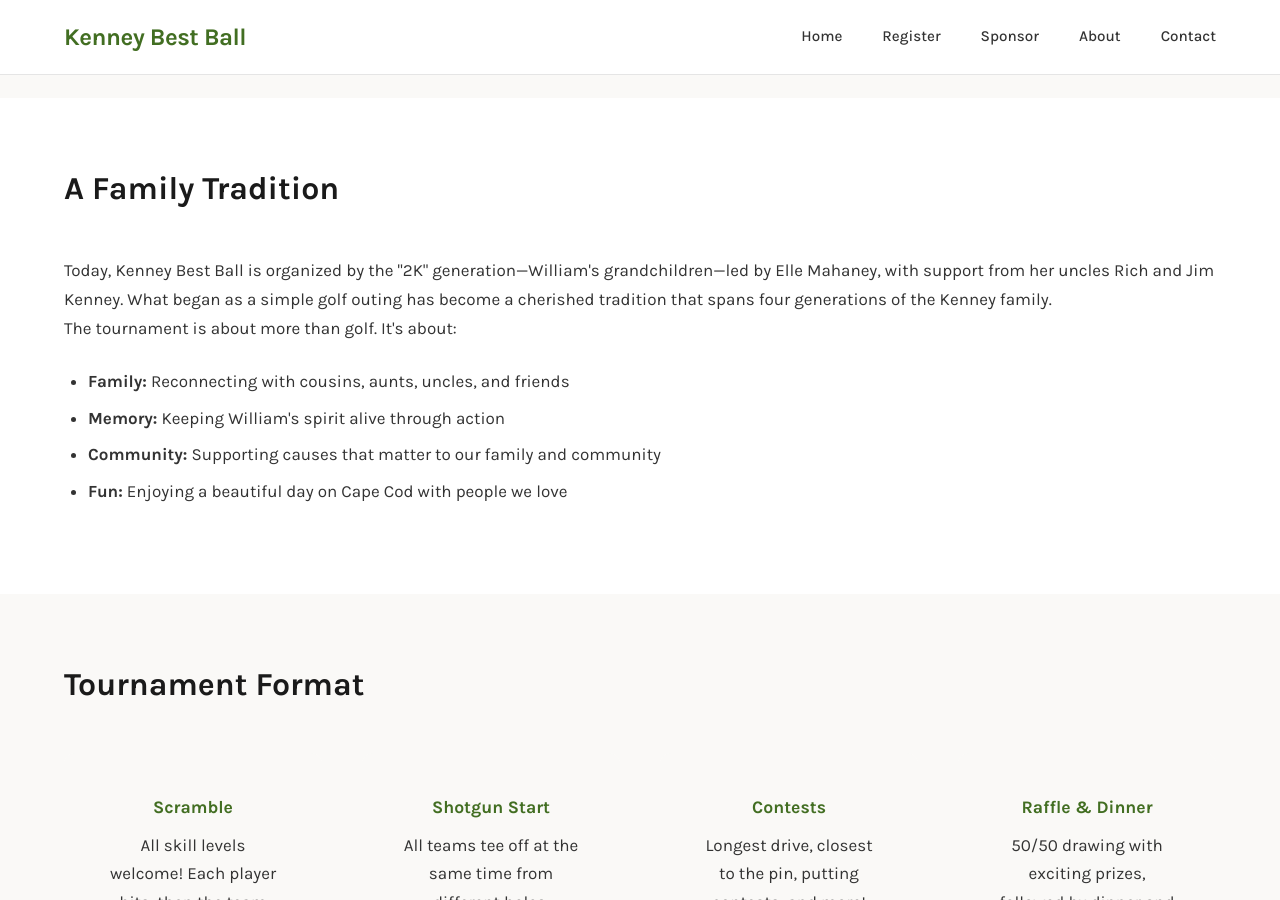
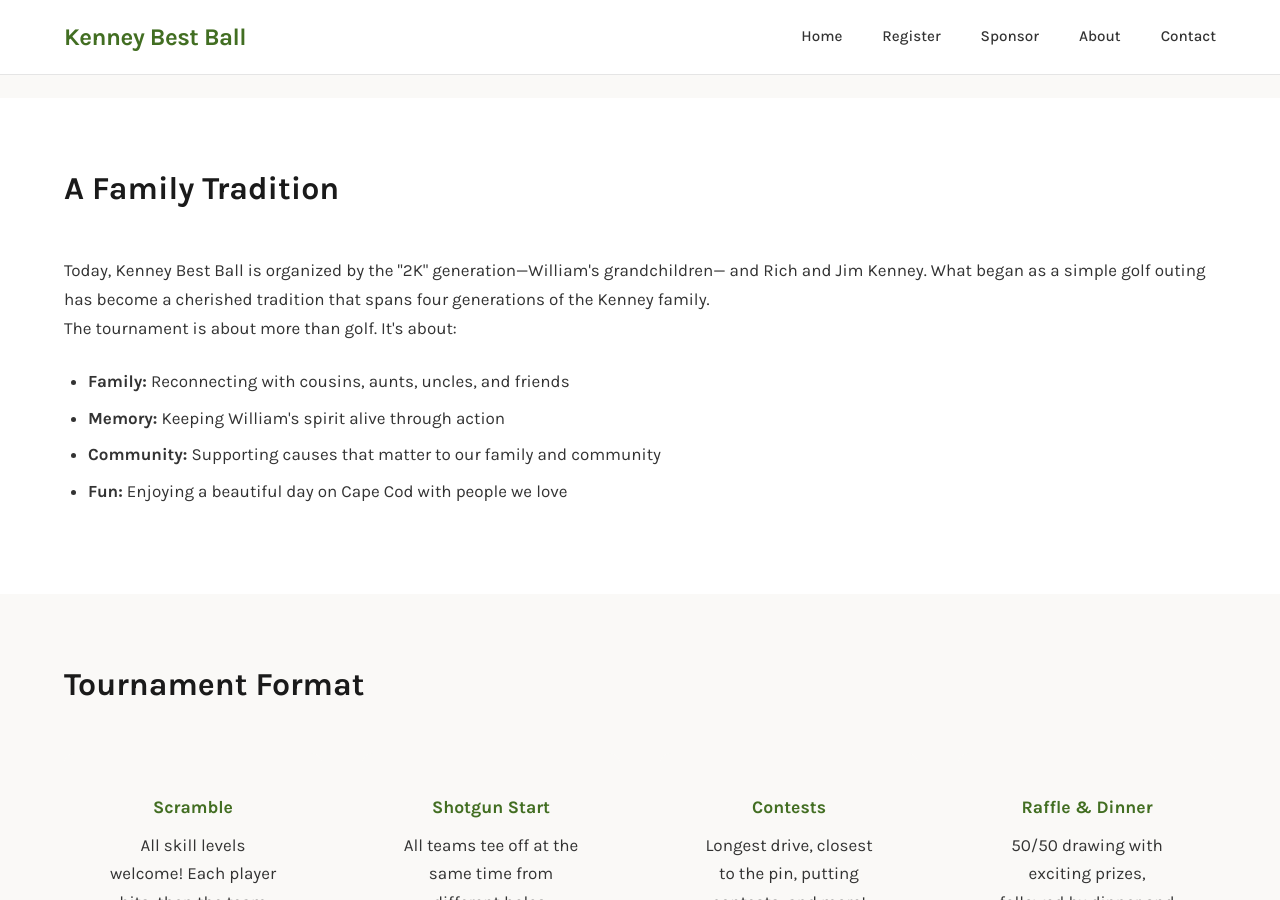
Before and after one commit to Reb-Elle-Art/kenney-best-ball-website, a Jekyll site: the page built from about.md, in a window 1280 px wide and 900 px high, scrolled down 1364 px. Built offline with Jekyll 4.4.1, drawn with Linux system fonts in a browser that asks for light colours.

Commit message:
Fix sponsor tier and about page text

```diff
--- a/about.md
+++ b/about.md
@@ -43,7 +43,7 @@ title: About
 <section class="family-legacy">
     <div class="wrapper">
         <h2>A Family Tradition</h2>
-        <p>Today, Kenney Best Ball is organized by the "2K" generation—William's grandchildren—led by Elle Mahaney, with support from her uncles Rich and Jim Kenney. What began as a simple golf outing has become a cherished tradition that spans four generations of the Kenney family.</p>
+        <p>Today, Kenney Best Ball is organized by the "2K" generation—William's grandchildren— and Rich and Jim Kenney. What began as a simple golf outing has become a cherished tradition that spans four generations of the Kenney family.</p>
 
         <p>The tournament is about more than golf. It's about:</p>
         <ul>
```
Also changed, not shown: sponsor.md (+0 -1 lines).
